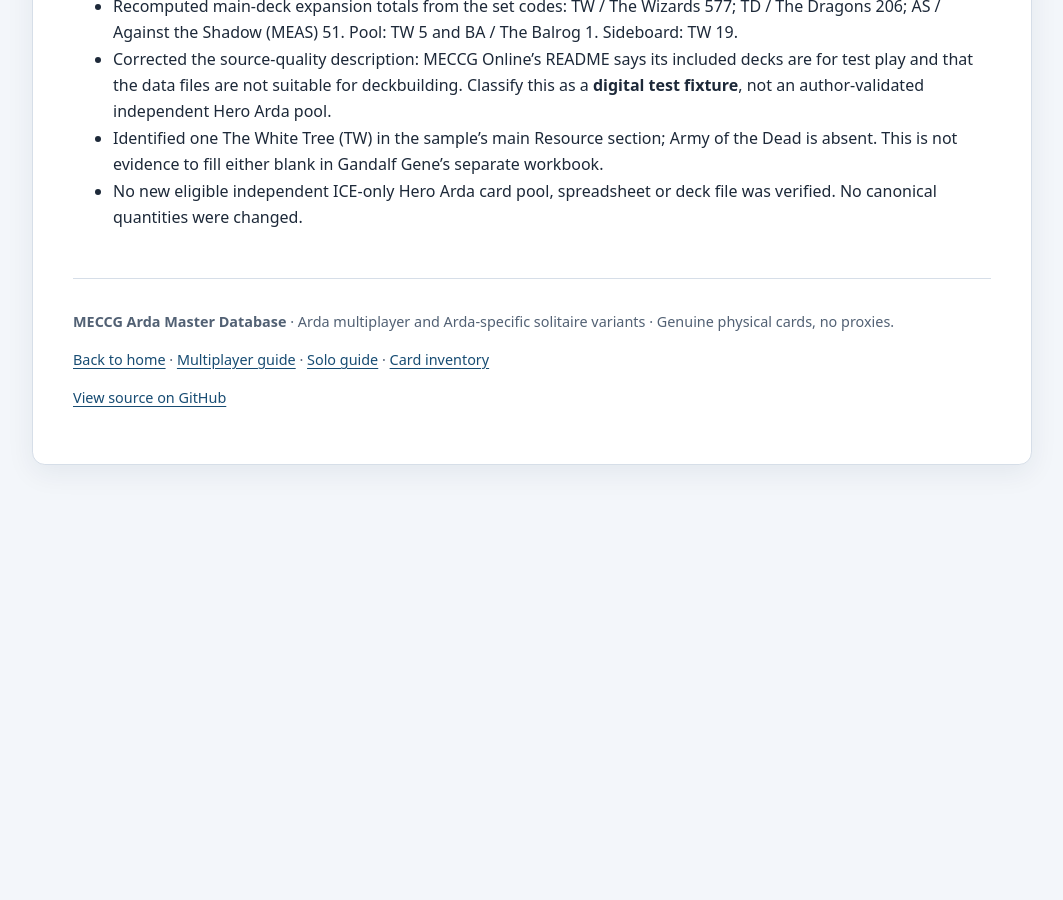
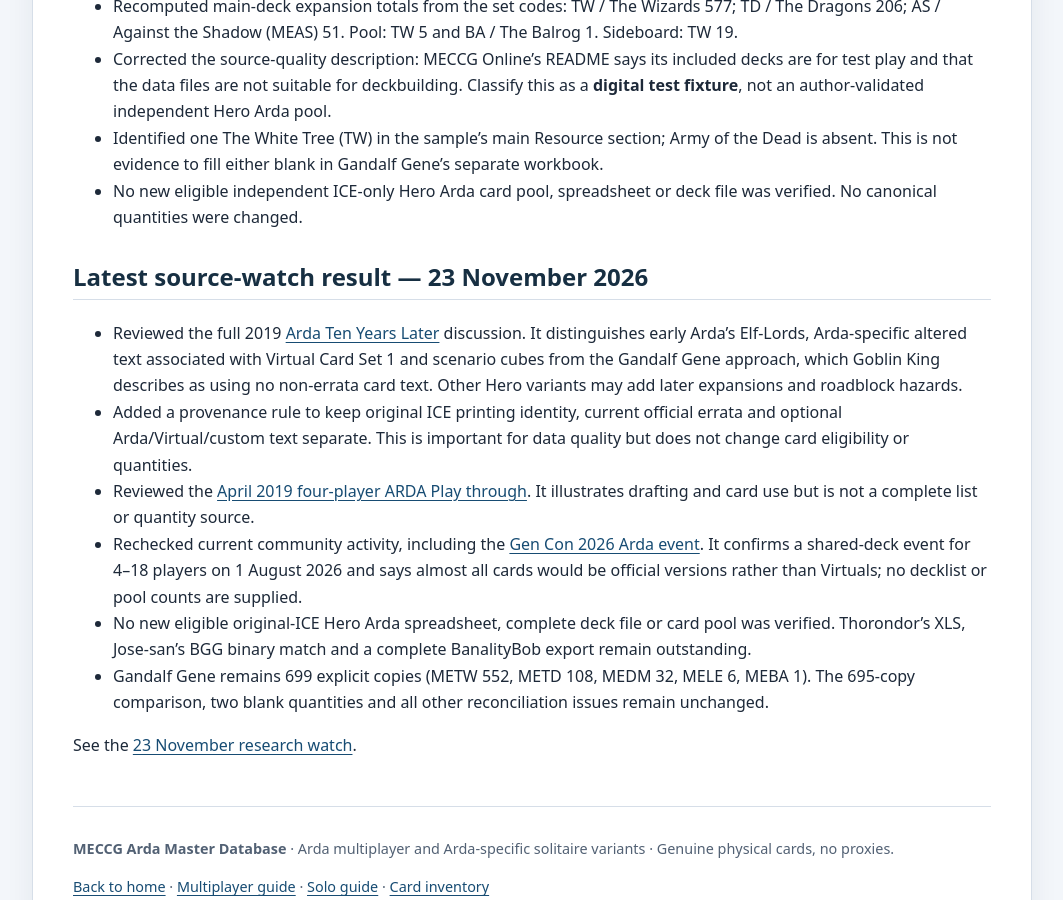
Before and after one commit to JamSpot/meccg-arda-master-database, a Jekyll site: the page built from docs/research-progress.md, in a window 1280 px wide and 900 px high, scrolled down 11014 px. Shown: the whole window, without its empty margins (108-1171 px from the left). Built offline with Jekyll 4.4.1, drawn with Linux system fonts in a browser that asks for light colours; our own code applies the rules of GitHub Pages for plain Markdown files; before the commit the page ends 11503 px from its top, so only the background shows below that.

Commit message:
Log 23 November Arda research findings

```diff
--- a/docs/research-progress.md
+++ b/docs/research-progress.md
@@ -207,3 +207,15 @@ See [18 November source review](wizards-and-dragons-arda-source-review.html) and
 - Corrected the source-quality description: MECCG Online's README says its included decks are for test play and that the data files are not suitable for deckbuilding. Classify this as a **digital test fixture**, not an author-validated independent Hero Arda pool.
 - Identified one The White Tree (TW) in the sample's main Resource section; Army of the Dead is absent. This is not evidence to fill either blank in Gandalf Gene's separate workbook.
 - No new eligible independent ICE-only Hero Arda card pool, spreadsheet or deck file was verified. No canonical quantities were changed.
+
+
+## Latest source-watch result — 23 November 2026
+
+- Reviewed the full 2019 [Arda Ten Years Later](https://www.councilofelrond.org/forum/viewtopic.php?t=3944) discussion. It distinguishes early Arda's Elf-Lords, Arda-specific altered text associated with Virtual Card Set 1 and scenario cubes from the Gandalf Gene approach, which Goblin King describes as using no non-errata card text. Other Hero variants may add later expansions and roadblock hazards.
+- Added a provenance rule to keep original ICE printing identity, current official errata and optional Arda/Virtual/custom text separate. This is important for data quality but does not change card eligibility or quantities.
+- Reviewed the [April 2019 four-player ARDA Play through](https://www.councilofelrond.org/forum/viewtopic.php?f=37&t=3813). It illustrates drafting and card use but is not a complete list or quantity source.
+- Rechecked current community activity, including the [Gen Con 2026 Arda event](https://www.gencon.com/events/303679). It confirms a shared-deck event for 4–18 players on 1 August 2026 and says almost all cards would be official versions rather than Virtuals; no decklist or pool counts are supplied.
+- No new eligible original-ICE Hero Arda spreadsheet, complete deck file or card pool was verified. Thorondor's XLS, Jose-san's BGG binary match and a complete BanalityBob export remain outstanding.
+- Gandalf Gene remains 699 explicit copies (METW 552, METD 108, MEDM 32, MELE 6, MEBA 1). The 695-copy comparison, two blank quantities and all other reconciliation issues remain unchanged.
+
+See the [23 November research watch](research-watch-2026-11-23.html).
```
